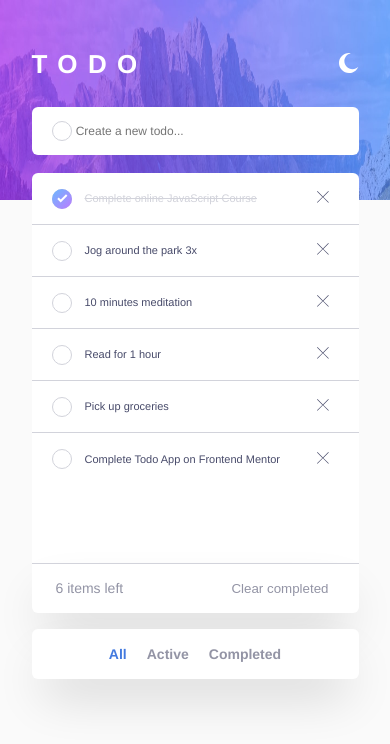
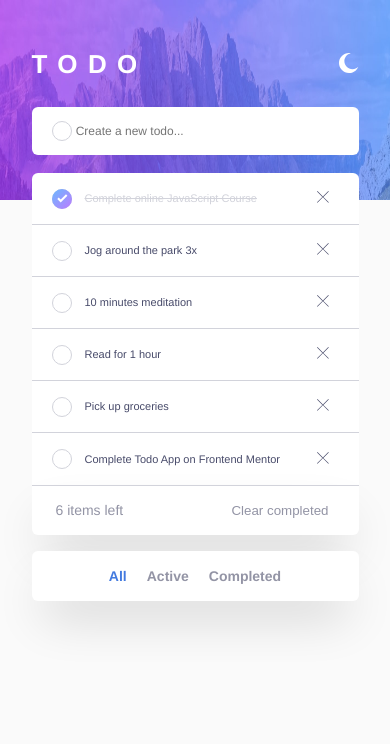
Before and after one commit to adamhm/todo-app, a React (Vite) app: page / in a window 390 px wide. Shown: the top 744 px of the page. Built offline with nearby package versions, Linux system fonts and the light colour scheme.

Commit message:
extract todo element sizes into variables

```diff
--- /dev/null
+++ b/src/assets/styles/_variables.scss
@@ -0,0 +1,3 @@
+$element-size: 65px;
+$element-size-mobile: 52px;
+$max-visible-items: 6;
--- a/src/components/TodoElement/TodoElement.module.scss
+++ b/src/components/TodoElement/TodoElement.module.scss
@@ -1,10 +1,11 @@
 @import "@assets/styles/themify";
+@import "@assets/styles/variables";
 
 .TodoElement {
     padding-right: 24px;
     display: flex;
     align-items: center;
-    flex: 0 0 65px;
+    flex: 0 0 $element-size;
     background-color: transparent;
     list-style: none;
 
@@ -53,7 +54,7 @@
 
 @media screen and (max-width: 768px) {
     .TodoElement {
-        flex: 0 0 52px;
+        flex: 0 0 $element-size-mobile;
         font-size: 11px;
         line-height: 11px;
 
--- a/src/components/TodoList/TodoList.module.scss
+++ b/src/components/TodoList/TodoList.module.scss
@@ -1,9 +1,10 @@
 @import "@assets/styles/themify";
+@import "@assets/styles/variables";
 
 .TodoList {
     margin-top: 22px;
     padding: 0;
-    flex: 0 0 390px;
+    flex: 0 0 $element-size * $max-visible-items;
     display: flex;
     flex-direction: column;
     border-bottom: none;
@@ -50,5 +51,6 @@
 @media screen and (max-width: 768px) {
     .TodoList {
         margin-top: 18px;
+        flex: 0 0 $element-size-mobile * $max-visible-items;
     }
 }
```
